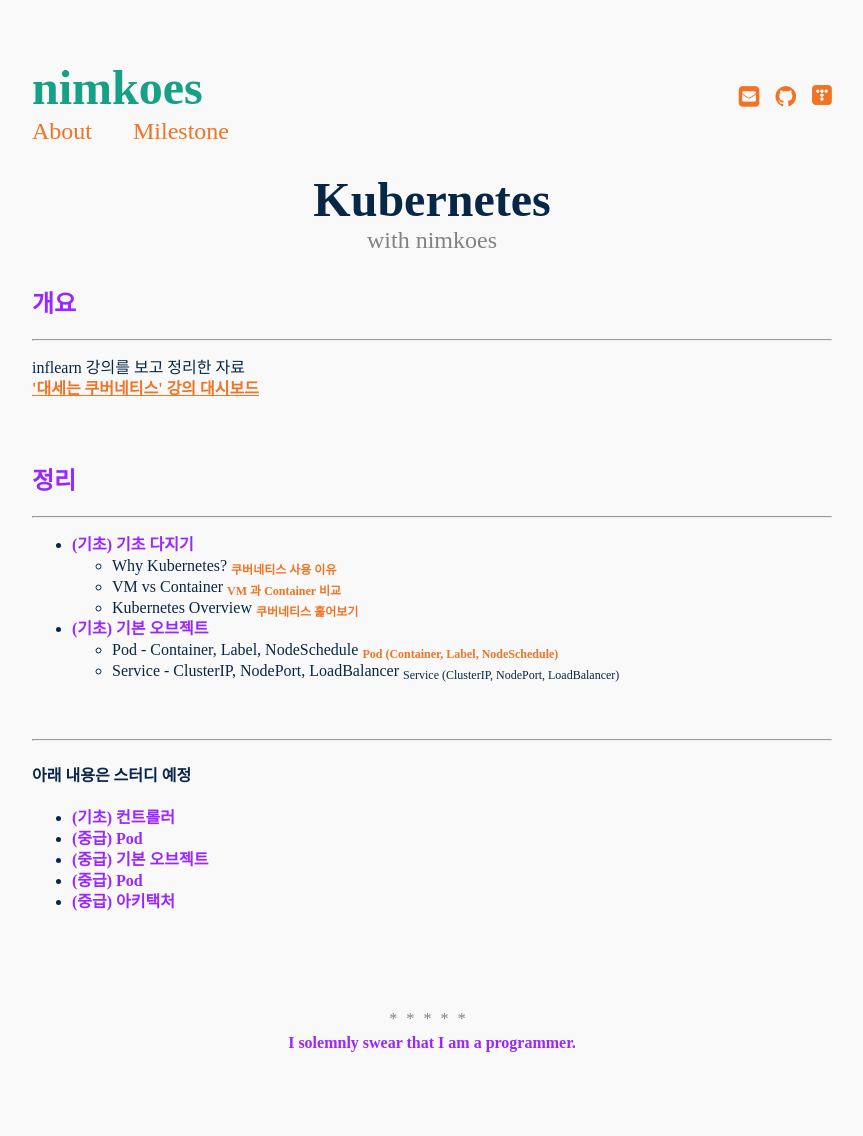
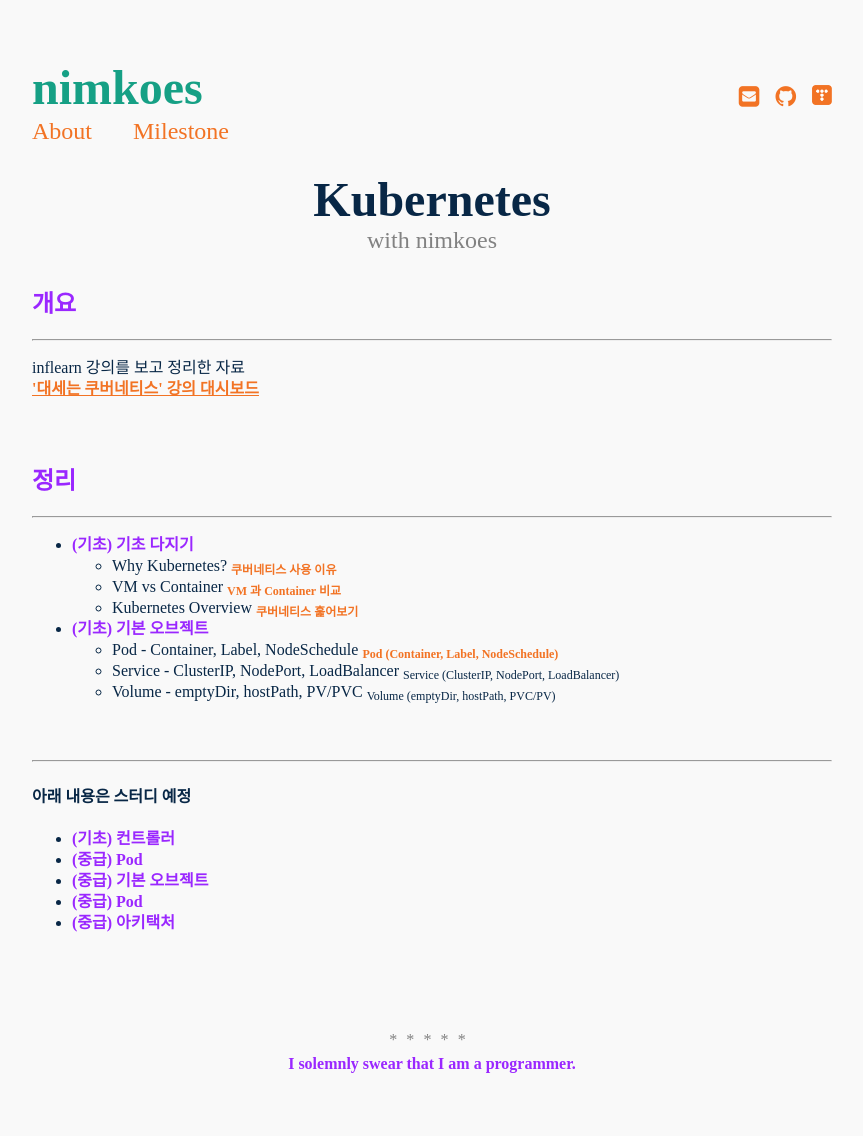
Before and after one commit to nimkoes/portfolio, a Jekyll site: the page built from _posts/2021-11-22-Kubernetes.md, in a window 1280 px wide. Shown: the whole page, without its empty margins (208-1071 px from the left). Built offline with Jekyll 4.4.1, drawn with Linux system fonts in a browser that asks for light colours; before the commit the page ends 1115 px from its top, so only the background shows below that.

Commit message:
mod post

```diff
--- a/_posts/2021-11-22-Kubernetes.md
+++ b/_posts/2021-11-22-Kubernetes.md
@@ -25,6 +25,7 @@ inflearn 강의를 보고 정리한 자료
 - **(기초) 기본 오브젝트**
   - Pod - Container, Label, NodeSchedule [<sub>Pod (Container, Label, NodeSchedule)</sub> ](https://xxxelppa.tistory.com/350){:target="_blank"}
   - Service - ClusterIP, NodePort, LoadBalancer <sub>Service (ClusterIP, NodePort, LoadBalancer)</sub>
+  - Volume - emptyDir, hostPath, PV/PVC <sub>Volume (emptyDir, hostPath, PVC/PV)</sub>
 
 
 
```
